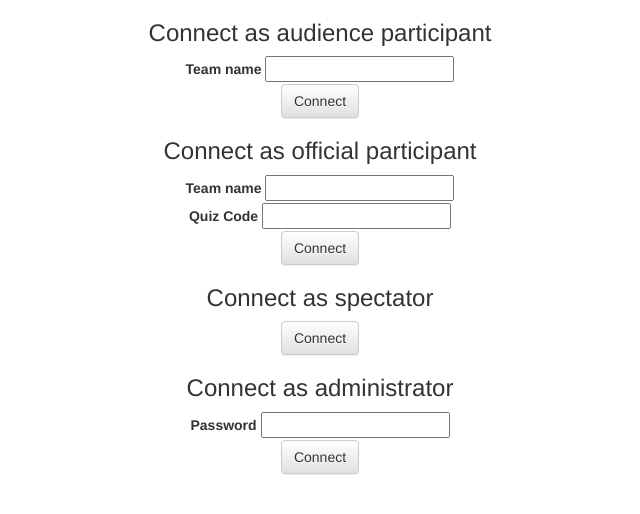
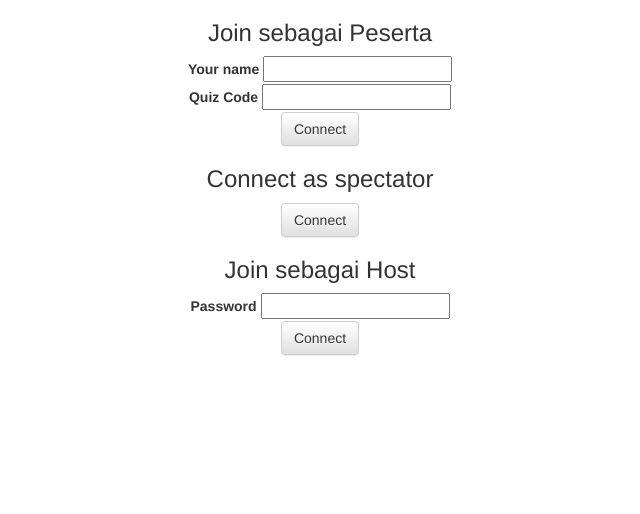
Before and after one commit to calvinos-code/NodeJSdeploy, a website: page public/connect.html in a window 1280 px wide. Shown: the whole page, without its empty margins (320-960 px from the left). Drawn offline with Linux system fonts and the light colour scheme; no server answers; files whose address does not match are found by name.

Commit message:
Update Connect html
delete tampilan tidak penting dan perbaikkan tulisan

```diff
--- a/public/connect.html
+++ b/public/connect.html
@@ -20,18 +20,10 @@
 
 		<div>
 			<form>
-				<h3>Connect as audience participant</h3>
+
+				<h3>Join sebagai Peserta</h3>
 				<div>
-					<label for="unofficial_team_name">Team name</label>
-					<input type="text" id="unofficial_team_name"  style="text-transform:uppercase"/>
-				</div>
-				<div>
-					<button id="btn_connect_unofficial" class="btn btn-default">Connect</button>
-				</div>
-
-				<h3>Connect as official participant</h3>
-				<div>
-					<label for="official_team_name">Team name</label>
+					<label for="official_team_name">Your name</label>
 					<input type="text" id="official_team_name"  style="text-transform:uppercase"/>
 				</div>
 
@@ -44,7 +36,7 @@
 				<h3>Connect as spectator</h3>
 				<button id="btn_connect_spectator" class="btn btn-default">Connect</button>
 
-				<h3>Connect as administrator</h3>
+				<h3>Join sebagai Host</h3>
 				<div>
 					<label for="admin_password">Password</label>
 					<input type="password" id="admin_password" maxlength="20" size="20"/>
```
